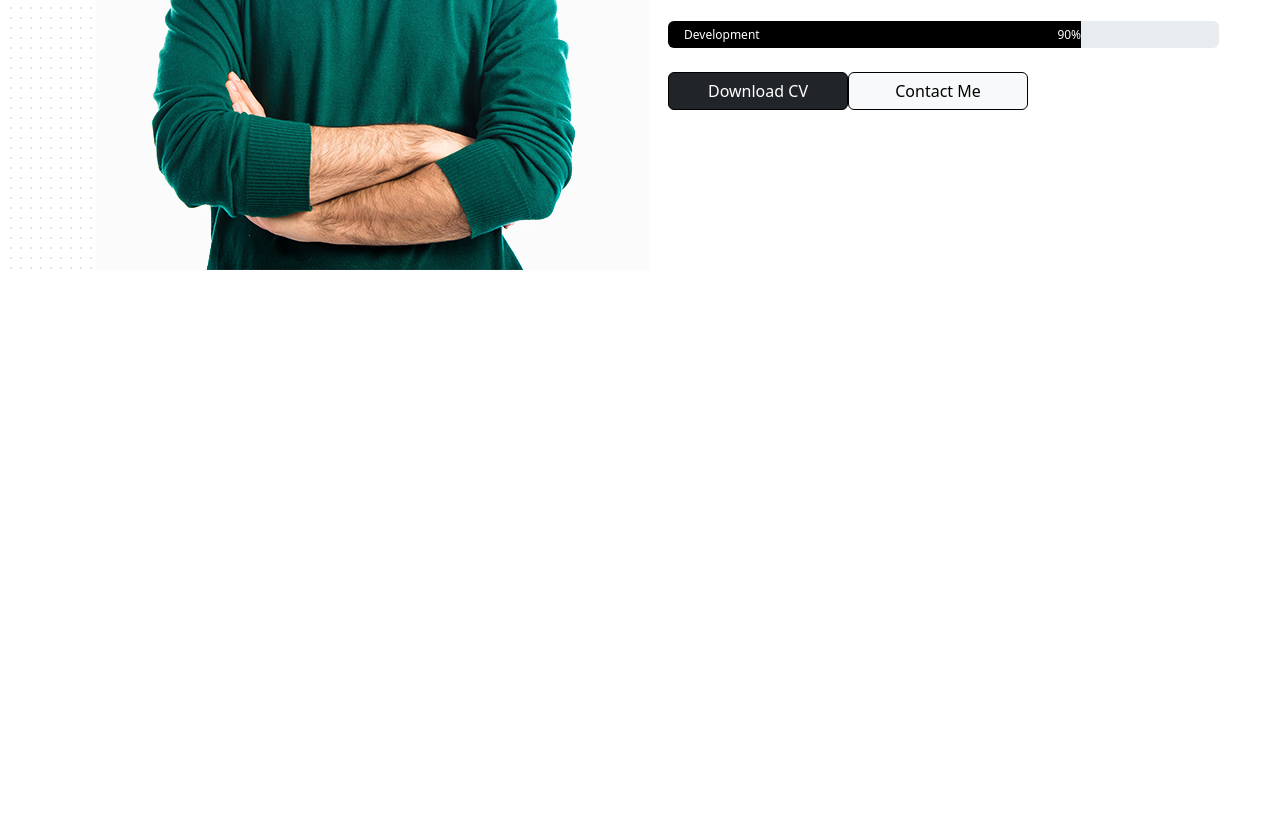
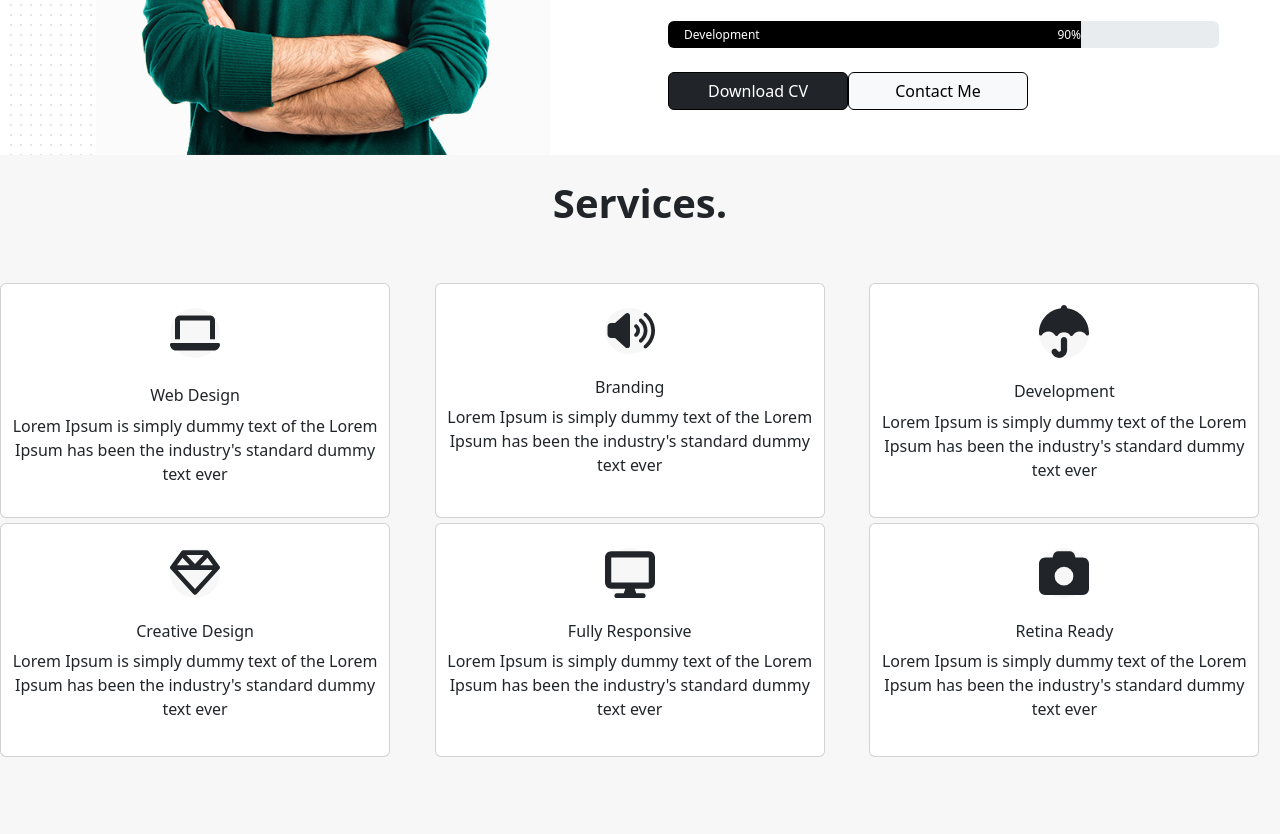
Before and after one commit to YoussefHassanDEV/DANIELS_Frontend_project, a plain HTML site: page index.html in a window 1280 px wide. Shown: the part 1301-2135 px from the top of the page. Before the commit the page ends 1571 px from the top, so only its background shows below. Drawn offline with nearby package versions, Linux system fonts and the light colour scheme.

Commit message:
finished services section

```diff
--- a/CSS/style.css
+++ b/CSS/style.css
@@ -1,3 +1,6 @@
+.clr{
+    clear: both;
+}
 /* Home */
 .Home {
     background-image: url(./../imgs/bg.jpg);
@@ -240,6 +243,10 @@
 }
 .about .hero_img{
 }
+.about .hero_img img{
+    width: 80%;
+}
+
 .about .hero_img::after{
     content: "";
     width: 60%;
@@ -269,3 +276,27 @@
     border: 1px solid black;
 }
 /* About */
+.service{
+    background-color: #F7F7F7;
+    overflow: hidden;
+}
+.service .box .card{
+    width: 95%;
+    height: 98%;
+}
+.service .card i :hover{
+    color: red;
+}
+.changes-color{
+    width:50px;
+    height: 50px;
+    background-color:#F7F7F7;
+    border-radius: 50%;
+    margin-left: auto ;
+    margin-right: auto;
+}
+.service .card:hover .changes-color{
+    color: white;
+    background-color: black;
+    transition-duration: 0.7s;
+}
--- a/index.html
+++ b/index.html
@@ -38,7 +38,7 @@
                                 <a class="text-light nav-link mx-2" href="#About">About</a>
                             </li>
                             <li class="nav-item">
-                                <a class="text-light nav-link mx-2" href="#">Services</a>
+                                <a class="text-light nav-link mx-2" href="#Service">Services</a>
                             </li>
                             <li class="nav-item">
                                 <a class="text-light nav-link mx-2" href="#">Works</a>
@@ -86,7 +86,7 @@
                         <a class="text-dark nav-link mx-2" href="#About">About</a>
                     </li>
                     <li class="nav-item">
-                        <a class="text-dark nav-link mx-2" href="#">Services</a>
+                        <a class="text-dark nav-link mx-2" href="#Service">Services</a>
                     </li>
                     <li class="nav-item">
                         <a class="text-dark nav-link mx-2" href="#">Works</a>
@@ -158,6 +158,89 @@
             </div>
         </div>
     </div>
+    <div id="Service" class="service text-center">
+        <br>
+        <h3 class="fs-1 fw-bolder pb-5">Services.</h3>
+        <div class="row">
+            <div class="box col-md-4">
+                <div class="card">
+                    <div class="d-flex flex-column">
+                        <br>
+                        <i class="fa-solid fa-2xl changes-color fa-laptop"></i>
+                        <br>
+                        <h6 class="my-1">Web Design</h6>
+                        <p class="my-1">Lorem Ipsum is simply dummy text of the Lorem Ipsum has been the industry's standard dummy
+                            text
+                            ever
+                        </p>
+                        <br>
+                    </div>
+                </div>
+            </div>
+            <div class="box col-md-4">
+                <div class="card"><br>
+                    <i class="fa-solid fa-2xl changes-color fa-volume-high"></i>
+                    <br>
+                    <h6>Branding</h6>
+                    <p>Lorem Ipsum is simply dummy text of the Lorem Ipsum has been the industry's standard dummy text
+                        ever
+                    </p>
+                    <br>
+                </div>
+            </div>
+            <div class="box col-md-4 ">
+                <div class="card ">
+                    <br>
+                    <i class="fa-solid fa-2xl changes-color fa-umbrella"></i>
+                    <br>
+                    <h6>Development</h6>
+                    <p>Lorem Ipsum is simply dummy text of the Lorem Ipsum has been the industry's standard dummy text
+                        ever
+                    </p>
+                    <br>
+                </div>
+            </div>
+            <div class="box col-md-4">
+                <div class="card ">
+                    <br>
+                    <i class="fa-regular fa-gem  fa-2xl changes-color"></i>
+                    <br>
+                    <h6>Creative Design</h6>
+                    <p>Lorem Ipsum is simply dummy text of the Lorem Ipsum has been the industry's standard dummy text
+                        ever
+                    </p>
+                    <br>
+                </div>
+            </div>
+            <div class="box col-md-4">
+                <div class="card ">
+                    <br>
+                    <i class="fa-solid fa-2xl changes-color  fa-display"></i>
+                    <br>
+                    <h6>Fully Responsive</h6>
+                    <p>Lorem Ipsum is simply dummy text of the Lorem Ipsum has been the industry's standard dummy text
+                        ever
+                    </p>
+                    <br>
+                </div>
+            </div>
+            <div class="box col-md-4">
+                <div class="card ">
+                    <br>
+                    <i class="fa-solid fa-2xl changes-color fa-camera"></i>
+                    <br>
+                    <h6>Retina Ready</h6>
+                    <p>Lorem Ipsum is simply dummy text of the Lorem Ipsum has been the industry's standard dummy text
+                        ever
+                    </p>
+                    <br>
+                </div>
+            </div>
+        </div>
+        <br>
+        <br>
+        <br>
+    </div>
 </body>
 
 </html>
```
